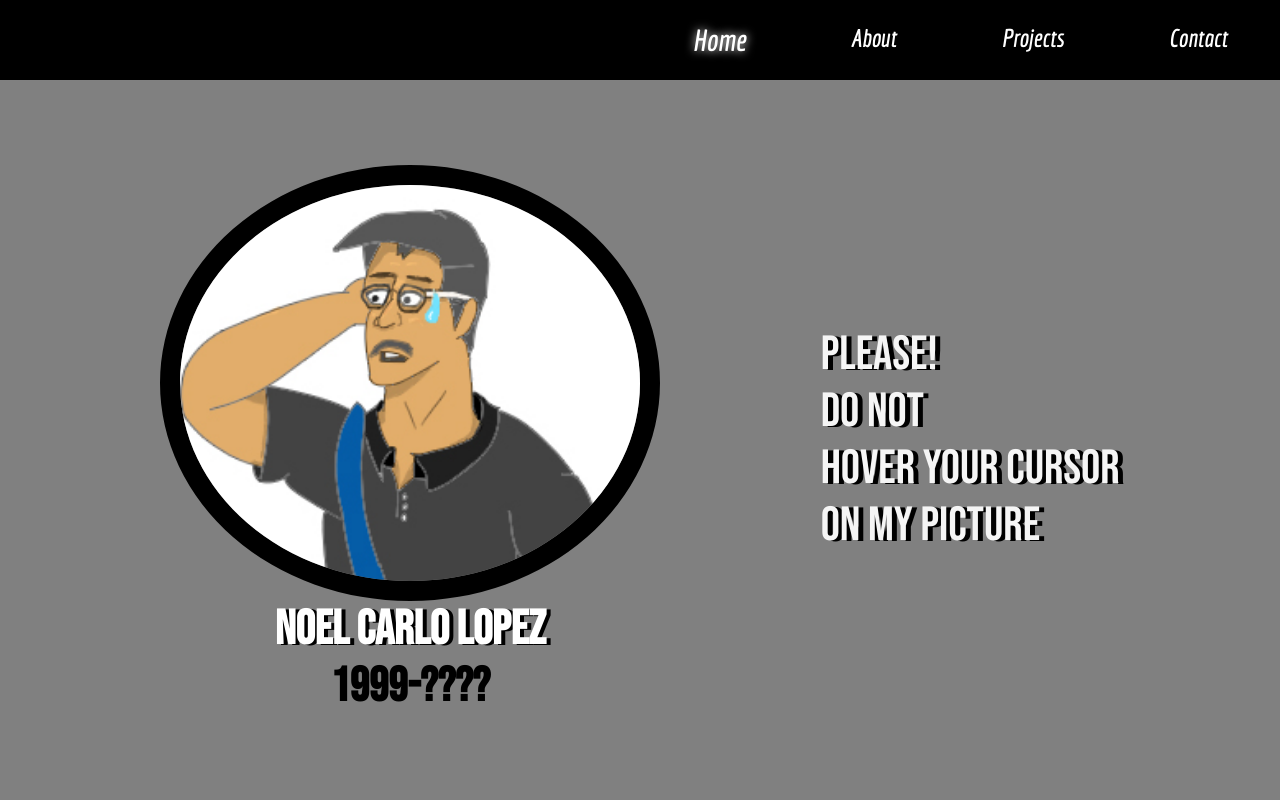
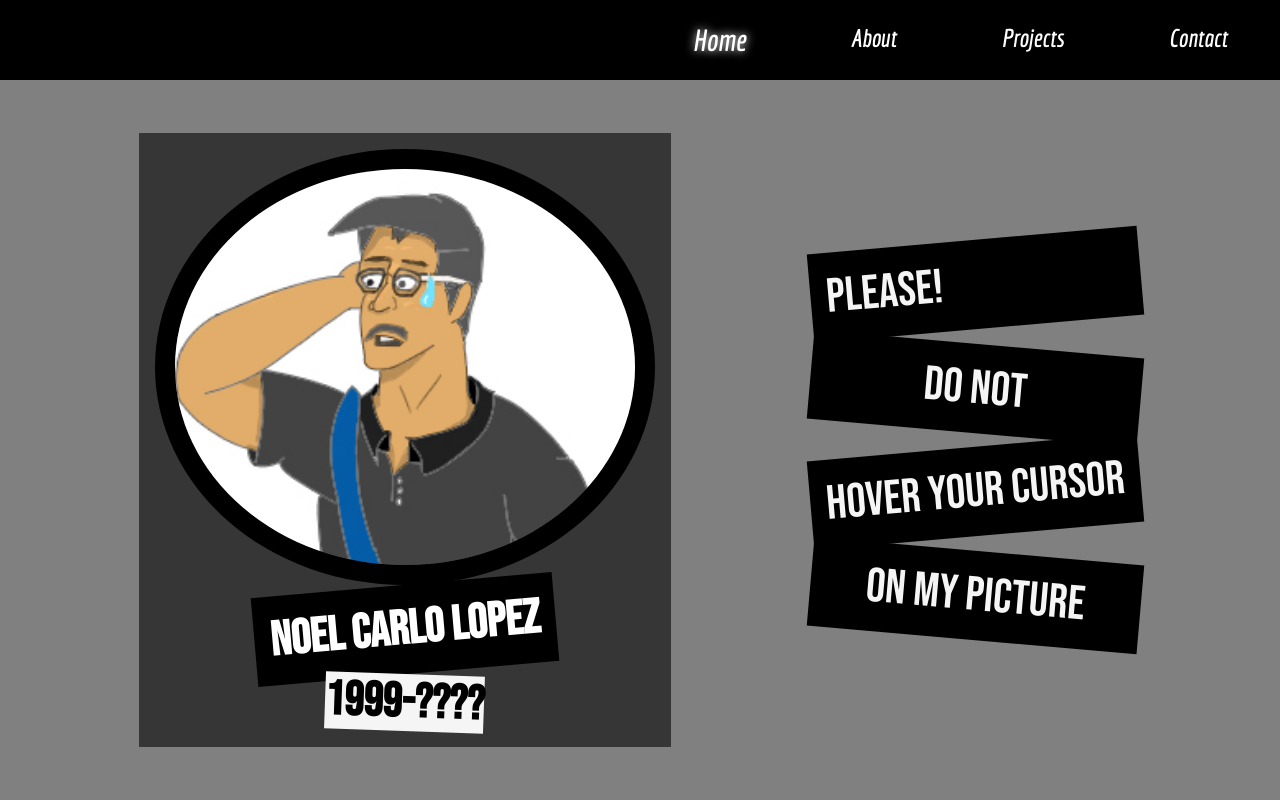
Before and after one commit to nchloride/nchloride-portfolio, a React (Create React App) app: page / in a window 1280 px wide. Shown: the top 800 px of the page. Built offline with nearby package versions, Linux system fonts and the light colour scheme; no server answers.

Commit message:
added: design onn home page

```diff
--- a/src/Routes/Home/HomeIntroduction.js
+++ b/src/Routes/Home/HomeIntroduction.js
@@ -9,18 +9,19 @@ const HomeIntroduction = () => {
     const soundClip = ['',donttouchme,iloveyou];
     const [randomNumber,setRandomNumber] = useState(1);
     const [play] = useSound(soundClip[randomNumber]);
-
+    const [isBroken,setIsBroken] = useState(false);
     const tagLines = ["Please!","do not ","hover your cursor","on my picture"];
     const onMouseEnter = () =>{
         play();
         setRandomNumber(Math.ceil(Math.random() *( soundClip.length)-1));
+        setIsBroken(true);
     }
 
     return (
         <>
             <section className="home__intro">
-                    <div className="intro__picture">
-                        <motion.img onMouseEnter={onMouseEnter} animate={{rotate:360}} src={chorvald}></motion.img>
+                    <div className={`intro__picture ${isBroken ? "image_hovered" : ""}`} >
+                        <motion.img onMouseEnter={onMouseEnter} animate={{rotate:360}}  src={chorvald}></motion.img>
                         <h1>Noel Carlo Lopez</h1>
                         <h2>1999-????</h2>
                     </div>
--- a/src/Routes/Home/home.css
+++ b/src/Routes/Home/home.css
@@ -1,3 +1,7 @@
+*{
+    box-sizing: border-box;
+    margin: 0%;
+}
 .home{
     display: flex;
     flex-direction: column;
@@ -23,12 +27,23 @@
 .tagLines{
     display: flex;
     flex-direction: column;
+    height: 400px;
+    justify-content: space-between;
 }
 .tagline{
     font-family: 'Bebas Neue', cursive;
     color: whitesmoke;
     text-shadow: 5px 1px black;
+    background-color: black;
+    padding: 1rem;
     font-size:3rem;
+}
+.tagline:nth-child(even){
+    transform: rotateZ(5deg);
+    text-align: center;
+}
+.tagline:nth-child(odd){
+    transform: rotateZ(-5deg);
 }
 .intro__picture{
     display: flex;
@@ -36,11 +51,20 @@
     align-items: center;
     font-family: 'Bebas Neue', cursive;
     font-size: 2rem;
+    padding: 1rem;
+    background-color: rgb(54, 54, 54);
 }
 .intro__picture>h1{
     color: white;
     font-size: 3rem;
     text-shadow: 4px 1px black;
+    background-color: black;
+    transform: rotateZ(-5deg);
+    padding: 1rem;
+}
+.intro__picture>h2{
+    background-color: whitesmoke;
+    transform: rotateZ(2deg);
 }
 .intro__picture > img {
     border-radius: 50%;
@@ -48,6 +72,11 @@
     height: minmax(200px,500px);
     object-fit: contain;
     width: 500px;
+}
+.image_hovered{
+    transform-origin: top left;
+    transition: .5s ease-out;
+    transform: rotate(20deg);
 }
 @media screen and (max-width:900px){
     .home__intro{
```
Also changed, not shown: 1 other file (tests, documents, lock files or other folders).
